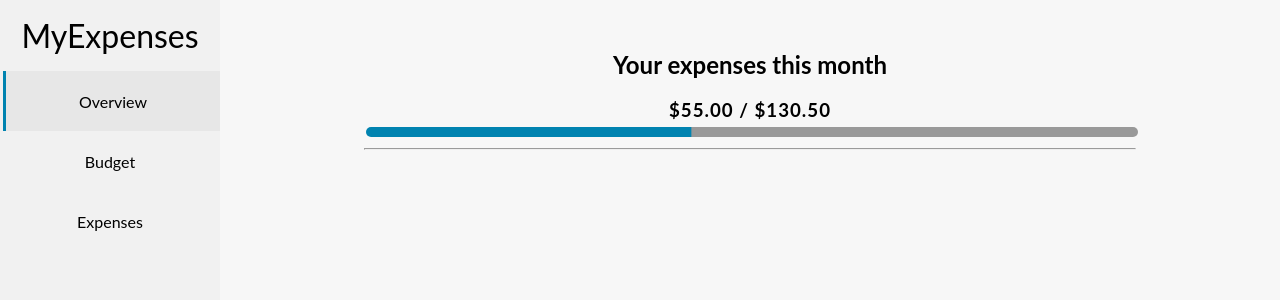
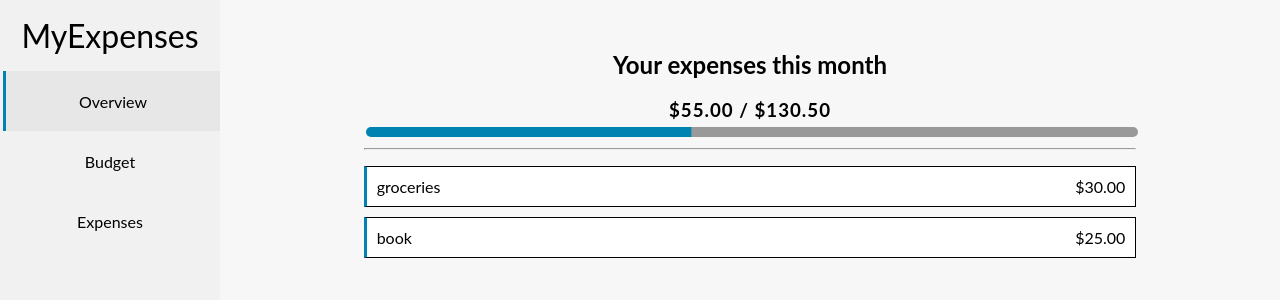
Before and after one commit to jackyliu0101/budget-app-react, a React (Create React App) app: page / in a window 1280 px wide. Shown: the top 300 px of the page. Built offline with nearby package versions, Linux system fonts and the light colour scheme.

Commit message:
made ExpenseList a general component; added list to finish overview page

```diff
--- a/src/App.css
+++ b/src/App.css
@@ -171,3 +171,18 @@ input[type='range']::-webkit-slider-runnable-track {
   height: 1.5rem;
   margin: 2px 0;
 }
+
+.history-list {
+  list-style-type: none;
+  padding: 0;
+}
+
+.history-list li {
+  display: flex;
+  background-color: #fff;
+  border: solid 0.5px;
+  border-left: solid #0083B0 3px;
+  padding: 10px;
+  margin: 10px 0;
+  justify-content: space-between;
+}
--- /dev/null
+++ b/src/components/HistoryList.js
@@ -0,0 +1,9 @@
+import { HistoryListItem } from './HistoryListItem';
+
+export const HistoryList = ({ items }) => {
+  return (
+    <ul className="history-list">
+      {items.map(item => (<HistoryListItem key={item.id} item={item} />))}
+    </ul>
+  )
+}
--- /dev/null
+++ b/src/components/HistoryListItem.js
@@ -0,0 +1,7 @@
+export const HistoryListItem = ({ item }) => {
+  return (
+    <li>
+      {item.name} <span>${item.amount.toFixed(2)}</span>
+    </li>
+  )
+}
--- a/src/pages/expenses/ExpenseItem.js
+++ /dev/null
@@ -1,7 +0,0 @@
-export const ExpenseItem = ({ expense }) => {
-  return (
-    <li>
-      {expense.name} <span>${expense.amount.toFixed(2)}</span>
-    </li>
-  )
-}
--- a/src/pages/expenses/ExpenseList.js
+++ /dev/null
@@ -1,10 +0,0 @@
-import { ExpenseItem } from './ExpenseItem';
-import './Expenses.css';
-
-export const ExpenseList = ({ expenses }) => {
-  return (
-    <ul>
-      {expenses.map(expense => (<ExpenseItem key={expense.id} expense={expense} />))}
-    </ul>
-  )
-}
--- a/src/pages/expenses/Expenses.css
+++ b/src/pages/expenses/Expenses.css
@@ -12,19 +12,7 @@
 }
 
 .expenses-history ul {
-  list-style-type: none;
-  padding: 0;
   margin-right: 10px;
-}
-
-.expenses-history ul li {
-  display: flex;
-  background-color: #fff;
-  border: solid 0.5px;
-  border-left: solid #0083B0 3px;
-  padding: 10px;
-  margin: 10px 0;
-  justify-content: space-between;
 }
 
 .expenses-form-container {
--- a/src/pages/expenses/Expenses.js
+++ b/src/pages/expenses/Expenses.js
@@ -2,7 +2,7 @@ import { useContext } from 'react';
 import { GlobalContext } from '../../context/GlobalState';
 import { CalculateTotalMonetaryAmount } from '../../helper';
 import { Header } from '../../components/Header';
-import { ExpenseList } from './ExpenseList';
+import { HistoryList } from '../../components/HistoryList';
 import { AddExpenseForm } from './AddExpenseForm';
 import './Expenses.css';
 
@@ -25,7 +25,7 @@ export const Expenses = () => {
       <div className="expenses-container">
         <div className="expenses-history">
           <h3>History</h3>
-          <ExpenseList expenses={expenses} />
+          <HistoryList items={expenses} />
         </div>
         <hr style={{ margin: "0 10px" }} />
         <AddExpenseForm handleSubmit={saveExpenseItem} />
--- a/src/pages/overview/Overview.js
+++ b/src/pages/overview/Overview.js
@@ -2,6 +2,7 @@ import { useContext } from 'react';
 import { GlobalContext } from '../../context/GlobalState';
 import { CalculateTotalMonetaryAmount } from '../../helper';
 import { Slider } from '../../components/Slider';
+import { HistoryList } from '../../components/HistoryList';
 import './Overview.css';
 
 export const Overview = () => {
@@ -19,6 +20,7 @@ export const Overview = () => {
           maxValue={totalBudget}
           isDisabled={true} />
         <hr />
+        <HistoryList items={expenses} />
       </div>
     </div>
   )
```
